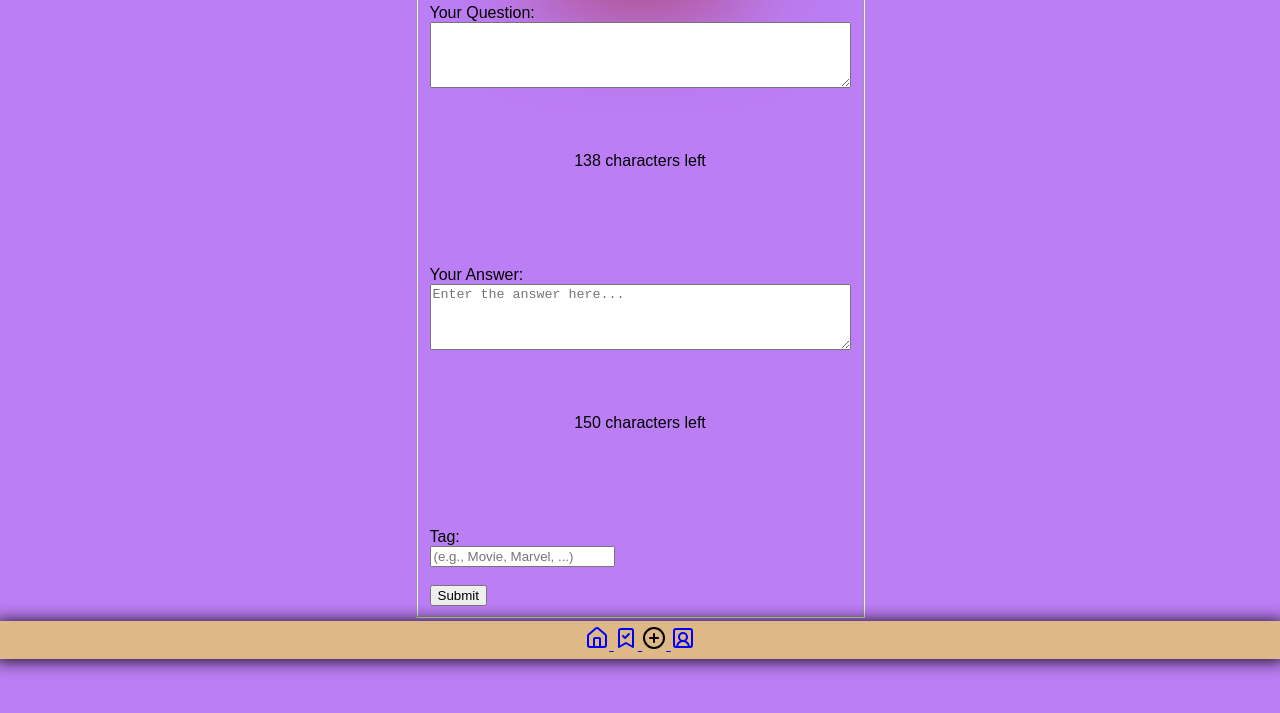
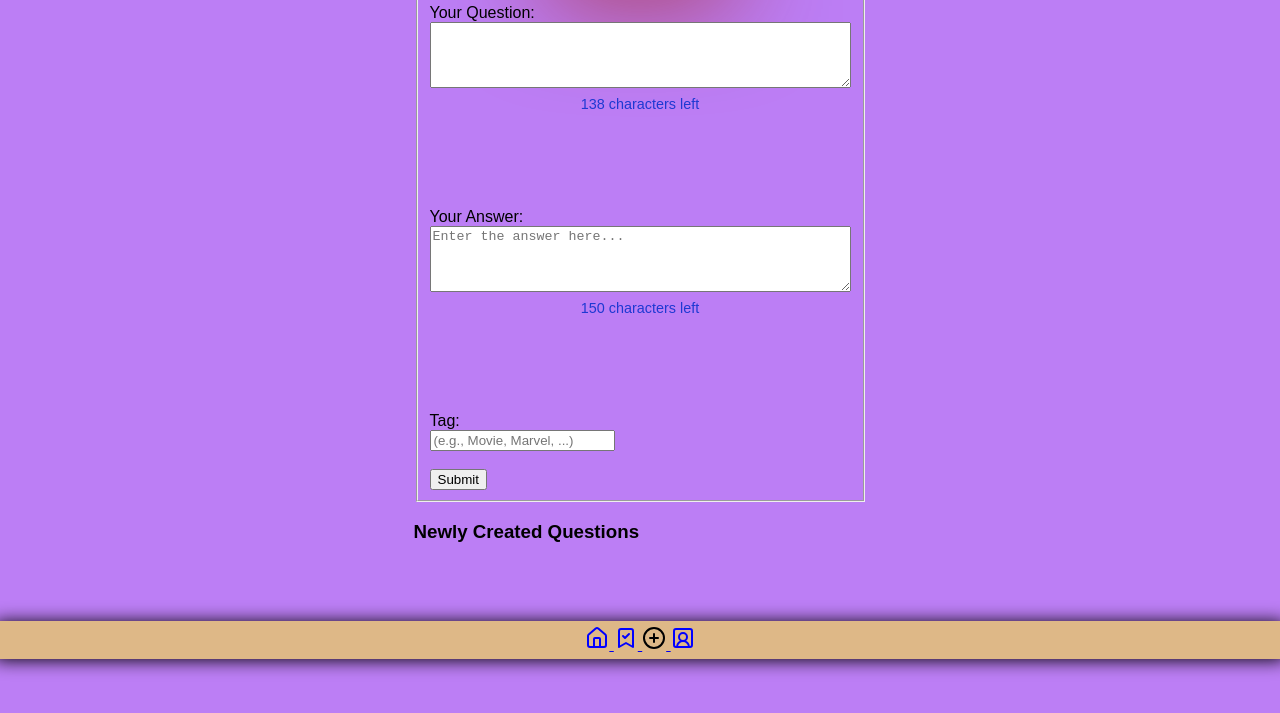
Before and after one commit to sjosephs/sylvia-quiz-app, a plain HTML site: page form.html in a window 1280 px wide. Shown: the part 121-834 px from the top of the page. After the commit the page ends 800 px from the top, so only its background shows below. Drawn offline with Linux system fonts and the light colour scheme.

Commit message:
Update CSS Style for Card

```diff
--- a/styles.css
+++ b/styles.css
@@ -60,3 +60,9 @@ body {
 .hidden {
   display: none;
 }
+
+.counter {
+  font-size: 0.9em;
+  color: rgb(30, 57, 210);
+  margin-top: 4px;
+}
```
